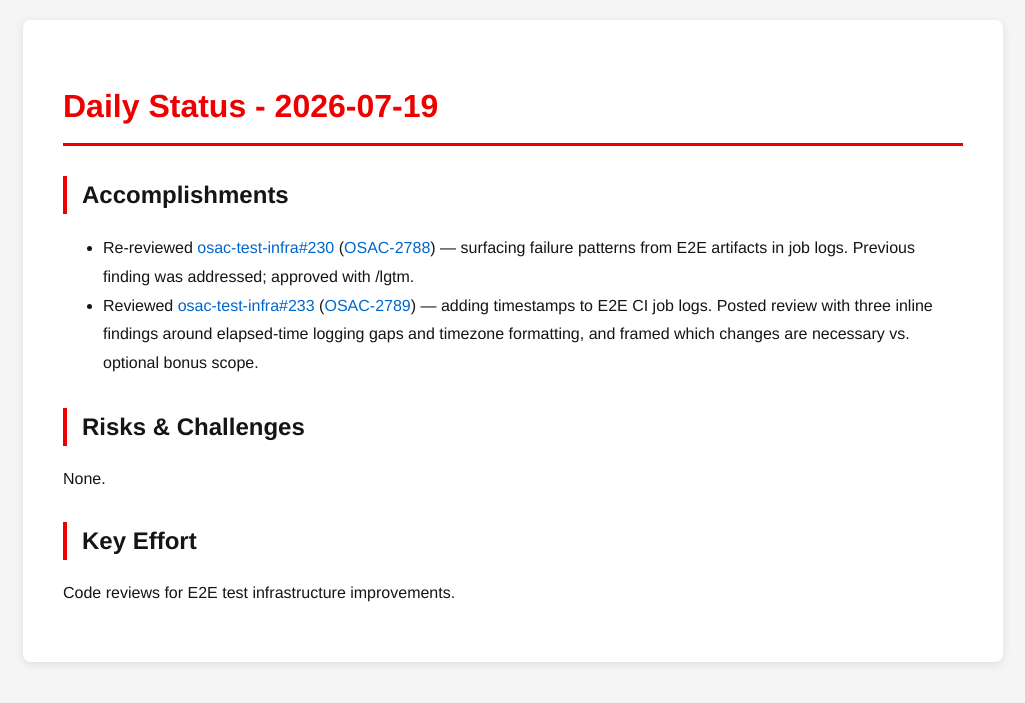
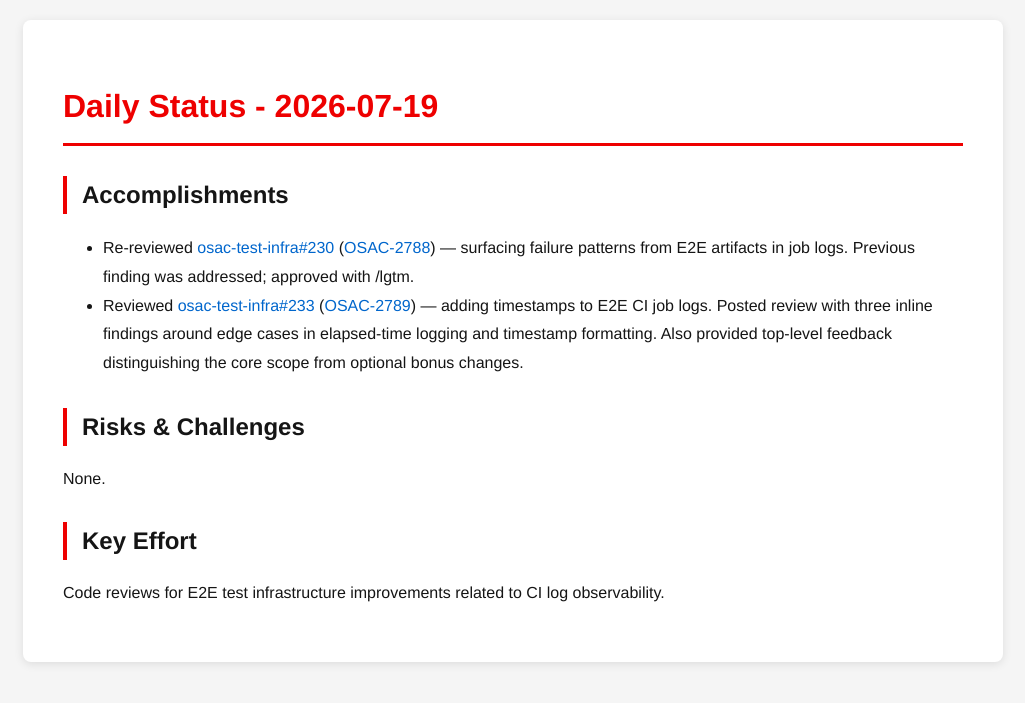
Before and after one commit to tzvatot/daily-status, a Jekyll site: the page built from 2026-07-19.md, in a window 1280 px wide. Shown: the top 703 px of the page, without its empty margins (127-1152 px from the left). Built offline with Jekyll 4.4.1, drawn with Linux system fonts in a browser that asks for light colours.

Commit message:
Daily status update - 2026-07-19

```diff
--- a/2026-07-19.md
+++ b/2026-07-19.md
@@ -8,10 +8,10 @@ date: 2026-07-19
 
 ## Accomplishments
 - Re-reviewed [osac-test-infra#230](https://github.com/osac-project/osac-test-infra/pull/230) ([OSAC-2788](https://redhat.atlassian.net/browse/OSAC-2788)) — surfacing failure patterns from E2E artifacts in job logs. Previous finding was addressed; approved with /lgtm.
-- Reviewed [osac-test-infra#233](https://github.com/osac-project/osac-test-infra/pull/233) ([OSAC-2789](https://redhat.atlassian.net/browse/OSAC-2789)) — adding timestamps to E2E CI job logs. Posted review with three inline findings around elapsed-time logging gaps and timezone formatting, and framed which changes are necessary vs. optional bonus scope.
+- Reviewed [osac-test-infra#233](https://github.com/osac-project/osac-test-infra/pull/233) ([OSAC-2789](https://redhat.atlassian.net/browse/OSAC-2789)) — adding timestamps to E2E CI job logs. Posted review with three inline findings around edge cases in elapsed-time logging and timestamp formatting. Also provided top-level feedback distinguishing the core scope from optional bonus changes.
 
 ## Risks & Challenges
 None.
 
 ## Key Effort
-Code reviews for E2E test infrastructure improvements.
+Code reviews for E2E test infrastructure improvements related to CI log observability.
```
